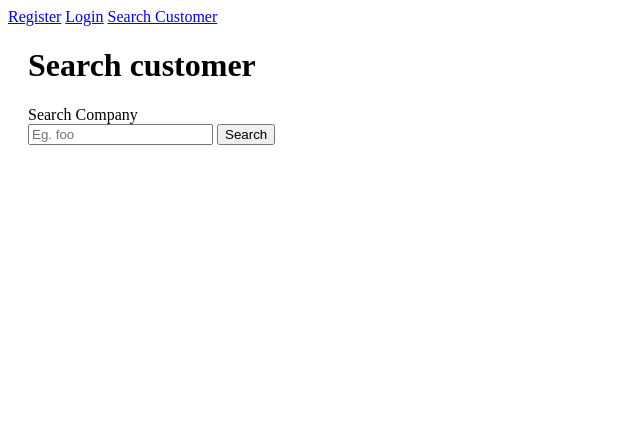
After one commit to mukeshsahnis/democrance, a Django app: page /api/v1/quote/search_customers/ in a window 1280 px wide. The commit adds this page. Shown: the top 446 px of the page, without its empty margins (0-640 px from the left). Run offline with Django 4.2, Linux system fonts and the light colour scheme.

Commit message:
Added view function to search customer by first_name, last_name or dob
- Create a new file nav.html
- Move all navigatition url to nav.html

```diff
--- a/api/templates/home.html
+++ b/api/templates/home.html
@@ -6,7 +6,5 @@
 {% block content %}
 <div>
 	<h1>Home</h1>
-	<a href="{% url 'register' %}">Register</a>
-	<a href="{% url 'login' %}">Login</a>
 </div>
 {% endblock content %}
--- /dev/null
+++ b/api/templates/search-customers.html
@@ -0,0 +1,31 @@
+{% extends "index.html" %}
+{% load static %}
+{% block title %}Login{% endblock %}
+
+{% block content %}
+<h1>Search customer</h1>
+	<form method="GET">
+		<label for="search-customer">Search Company</label>
+		<div>
+			<input type="search" autocomplete="off" name="search_term" placeholder="Eg. foo" value="{{ search_term }}">
+			<button type="submit">
+				Search
+			</button>
+		</div>
+	</form>
+
+	{% if search_term %}
+		<h2>Search results for: {{ search_term }}</h2>
+		{% if customers %}
+			<ul>
+				{% for customer in customers %}
+					<li>
+						{{ customer.first_name }}</a>
+					</li>
+				{% endfor %}
+			</ul>
+		{% else %}
+			<p>No customers found</p>
+		{% endif %}
+	{% endif %}
+{% endblock %}
--- a/api/urls.py
+++ b/api/urls.py
@@ -13,5 +13,10 @@ urlpatterns = [
     path("v1/quote/", views.quote, name="quote"),
     path("v1/quote/create/", views.create_quote, name="create_quote"),
     path("v1/quote/accept/", views.accept_quote, name="accept_quote"),
+    path(
+        "v1/quote/search_customers/",
+        views.search_customers,
+        name="search_customers",
+    ),
     path("dash/", views.dash, name="dash"),
 ]
--- a/api/views.py
+++ b/api/views.py
@@ -5,6 +5,7 @@ from django.conf import settings
 from django.contrib import messages
 from django.contrib.auth import authenticate, login
 from django.contrib.auth.decorators import login_required
+from django.db.models import Q
 from django.forms.models import model_to_dict
 from django.http.response import JsonResponse
 from django.shortcuts import redirect, render
@@ -163,3 +164,17 @@ def accept_quote(request):
     else:
         form = PolicyForm()
     return render(request, "create-new-quote.html", {"form": form})
+
+
+def search_customers(request):
+    search_term = request.GET.get("search_term", "")
+    customers = Customer.objects.filter(
+        Q(first_name__icontains=search_term)
+        | Q(last_name__icontains=search_term)
+        | Q(dob__icontains=search_term)
+    )
+    return render(
+        request,
+        "search-customers.html",
+        {"search_term": search_term, "customers": customers},
+    )
--- a/democrance/settings.py
+++ b/democrance/settings.py
@@ -126,7 +126,7 @@ STATIC_URL = "static/"
 
 DEFAULT_AUTO_FIELD = "django.db.models.BigAutoField"
 
-LOGIN_URL = "/register/"
+LOGIN_URL = "/login/"
 LOGIN_REDIRECT_URL = "/api/dash/"
 LOGOUT_REDIRECT_URL = "/home"
 
--- a/templates/index.html
+++ b/templates/index.html
@@ -20,6 +20,7 @@
 </head>
 
 <body>
+	{% include "parts/nav.html" %}
 	{% block main %}
 		<div class="container">
 			{% include "parts/messages.html" %}
--- /dev/null
+++ b/templates/parts/nav.html
@@ -0,0 +1,9 @@
+{% load static %}
+
+{% if request.user.is_authenticated %}
+<a href="{% url 'logout' %}">Logout</a>
+{% else %}
+<a href="{% url 'register' %}">Register</a>
+<a href="{% url 'login' %}">Login</a>
+{% endif %}
+<a href="{% url 'api:search_customers' %}">Search Customer</a>
```
Also changed, not shown: api/templates/dashboard.html (+1 -6 lines).
